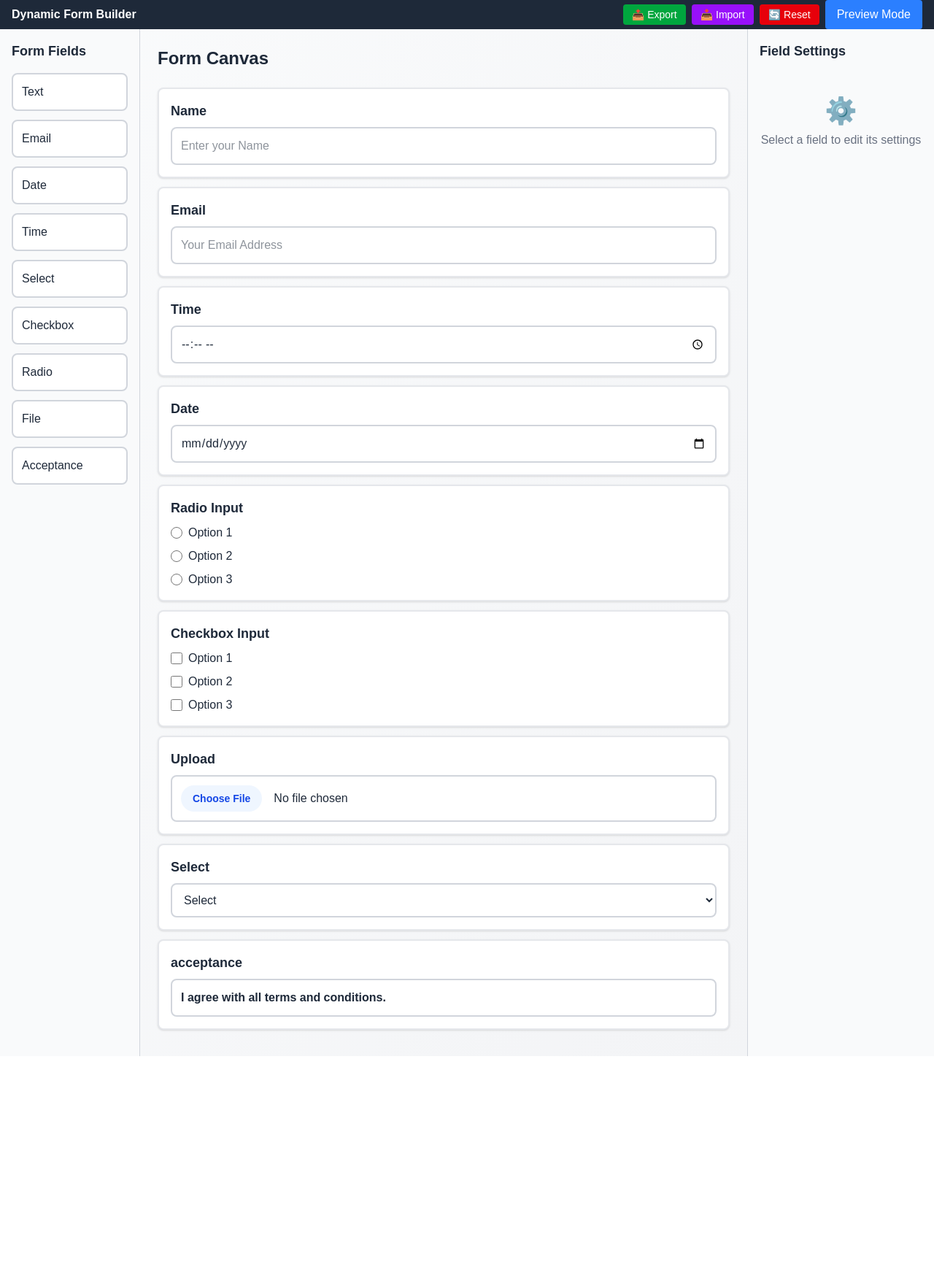
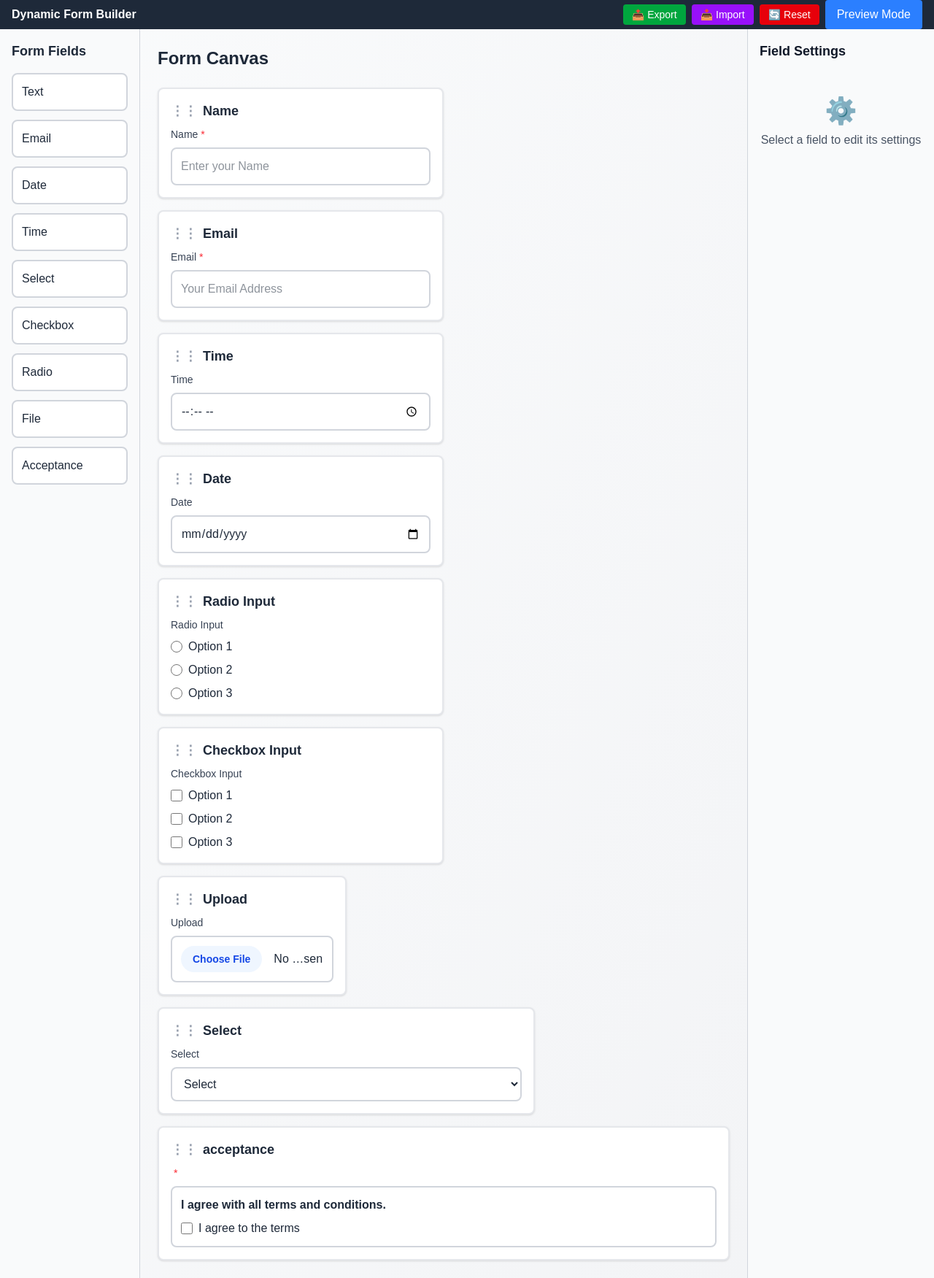
Before and after one commit to AyshaUrmi0/dynamic_form_builder, a Next.js app: page / in a window 1280 px wide. Shown: the whole page at 73% size. Before the commit the page ends 1447 px from the top, so only its background shows below. Built offline with nearby package versions, Linux system fonts and the light colour scheme.

Commit message:
refactor FormPreview and SidebarRight components for improved layout and styling; enhance DraggableFormField and FieldRenderer to support dynamic column widths and required fields

```diff
--- a/component/FormCanvas/DraggableFormField.tsx
+++ b/component/FormCanvas/DraggableFormField.tsx
@@ -31,8 +31,12 @@ export default function DraggableFormField({
   return (
     <div
       ref={setNodeRef}
-      style={style}
-      className={`border-2 border-gray-200 rounded-lg p-4 mb-3 bg-white shadow-sm hover:shadow-md transition-shadow group relative ${isDragging ? "opacity-50 shadow-lg" : ""}`}
+      style={{
+        ...style,
+        width: field.columnWidth || '100%',
+        maxWidth: field.columnWidth || '100%'
+      }}
+      className={`border-2 border-gray-200 rounded-lg p-4 bg-white shadow-sm hover:shadow-md transition-shadow group relative cursor-move ${isDragging ? "opacity-50 shadow-lg" : ""}`}
     >
       <FieldActions
         field={field}
@@ -41,7 +45,8 @@ export default function DraggableFormField({
         onDuplicate={onDuplicate}
       />
 
-      <strong className="text-gray-800 text-lg mb-2 block pr-16">
+      <strong className="text-gray-800 text-lg mb-2 block pr-16" {...attributes} {...listeners}>
+        <span className="inline-block mr-2 text-gray-400">⋮⋮</span>
         {field.label || field.type}
       </strong>
 
--- a/component/FormCanvas/FieldRenderer.tsx
+++ b/component/FormCanvas/FieldRenderer.tsx
@@ -11,6 +11,7 @@ export default function FieldRenderer({ field }: FieldRendererProps) {
           <input
             type={field.type}
             placeholder={field.placeholder || `Enter ${field.type}...`}
+            required={field.required}
             className="border-2 border-gray-300 rounded-lg p-3 w-full bg-white text-gray-800 focus:border-blue-500 focus:ring-2 focus:ring-blue-200 focus:outline-none transition-colors"
           />
         )
@@ -18,6 +19,7 @@ export default function FieldRenderer({ field }: FieldRendererProps) {
         return (
           <input
             type="date"
+            required={field.required}
             className="border-2 border-gray-300 rounded-lg p-3 w-full bg-white text-gray-800 focus:border-blue-500 focus:ring-2 focus:ring-blue-200 focus:outline-none transition-colors"
           />
         )
@@ -25,12 +27,16 @@ export default function FieldRenderer({ field }: FieldRendererProps) {
         return (
           <input
             type="time"
+            required={field.required}
             className="border-2 border-gray-300 rounded-lg p-3 w-full bg-white text-gray-800 focus:border-blue-500 focus:ring-2 focus:ring-blue-200 focus:outline-none transition-colors"
           />
         )
       case "select":
         return (
-          <select className="border-2 border-gray-300 rounded-lg p-3 w-full bg-white text-gray-800 focus:border-blue-500 focus:ring-2 focus:ring-blue-200 focus:outline-none transition-colors">
+          <select
+            required={field.required}
+            className="border-2 border-gray-300 rounded-lg p-3 w-full bg-white text-gray-800 focus:border-blue-500 focus:ring-2 focus:ring-blue-200 focus:outline-none transition-colors"
+          >
             <option>{field.placeholder || "Select an option"}</option>
             {field.options?.map((option, index) => {
               const [label, value] = option.split('=')
@@ -102,20 +108,36 @@ export default function FieldRenderer({ field }: FieldRendererProps) {
         return (
           <input
             type="file"
+            required={field.required}
             className="border-2 border-gray-300 rounded-lg p-3 w-full bg-white text-gray-800 focus:border-blue-500 focus:ring-2 focus:ring-blue-200 focus:outline-none transition-colors file:mr-4 file:py-2 file:px-4 file:rounded-full file:border-0 file:text-sm file:font-semibold file:bg-blue-50 file:text-blue-700 hover:file:bg-blue-100"
           />
         )
       case "acceptance":
         return (
-          <div
-            className="border-2 border-gray-300 rounded-lg p-3 w-full bg-white text-gray-800"
-            dangerouslySetInnerHTML={{ __html: field.content || "" }}
-          />
+          <div className="border-2 border-gray-300 rounded-lg p-3 w-full bg-white text-gray-800">
+            <div dangerouslySetInnerHTML={{ __html: field.content || "" }} />
+            <div className="mt-2 flex items-center space-x-2">
+              <input
+                type="checkbox"
+                required={field.required}
+                className="w-4 h-4 text-blue-600 bg-gray-100 border-gray-300 rounded focus:ring-blue-500 focus:ring-2"
+              />
+              <label className="text-gray-800">I agree to the terms</label>
+            </div>
+          </div>
         )
       default:
         return null
     }
   }
 
-  return <div className="mt-2">{renderField()}</div>
+  return (
+    <div className="space-y-2">
+      <label className="block text-sm font-medium text-gray-700">
+        {field.label}
+        {field.required && <span className="text-red-500 ml-1">*</span>}
+      </label>
+      {renderField()}
+    </div>
+  )
 }
--- a/component/FormCanvas/FormCanvas.tsx
+++ b/component/FormCanvas/FormCanvas.tsx
@@ -2,6 +2,7 @@
 
 import { useEffect } from "react"
 import { useDroppable } from "@dnd-kit/core"
+import { SortableContext, verticalListSortingStrategy } from "@dnd-kit/sortable"
 import DraggableFormField from "./DraggableFormField"
 import EmptyState from "./EmptyState"
 import { FormCanvasProps } from "./types"
@@ -36,7 +37,9 @@ export default function FormCanvas({
         {fields.length === 0 ? (
           <EmptyState />
         ) : (
-          fields.map((field) => (
+          <SortableContext items={fields.map(field => `form-field-${field.id}`)} strategy={verticalListSortingStrategy}>
+            <div className="grid grid-cols-1 gap-4">
+              {fields.map((field) => (
                 <DraggableFormField
                   key={field.id}
                   field={field}
@@ -44,7 +47,9 @@ export default function FormCanvas({
                   onDelete={onDeleteField}
                   onDuplicate={onDuplicateField}
                 />
-          ))
+              ))}
+            </div>
+          </SortableContext>
         )}
       </div>
     </div>
--- a/component/SidebarRight.tsx
+++ b/component/SidebarRight.tsx
@@ -61,8 +61,8 @@ export default function SidebarRight({
   if (!selectedField) {
     return (
       <aside className="w-64 border-l border-gray-300 p-4 bg-gray-50">
-        <h2 className="font-semibold mb-4 text-gray-800 text-lg">Field Settings</h2>
-        <div className="text-center py-8 text-gray-500">
+        <h2 className="font-semibold mb-4 text-gray-900 text-lg">Field Settings</h2>
+        <div className="text-center py-8 text-gray-600">
           <div className="text-4xl mb-2">⚙️</div>
           <p>Select a field to edit its settings</p>
         </div>
@@ -72,32 +72,32 @@ export default function SidebarRight({
 
   return (
     <aside className="w-64 border-l border-gray-300 p-4 bg-gray-50 overflow-y-auto">
-      <h2 className="font-semibold mb-4 text-gray-800 text-lg">Field Settings</h2>
+      <h2 className="font-semibold mb-4 text-gray-900 text-lg">Field Settings</h2>
 
       <div className="bg-white p-4 rounded-lg border border-gray-200 space-y-4">
         <div>
-          <h3 className="font-medium text-gray-700 mb-2">{selectedField.type} Field</h3>
+          <h3 className="font-medium text-gray-800 mb-2">{selectedField.type} Field</h3>
         </div>
 
         {/* Basic Settings */}
         <div>
-          <label className="block text-sm font-medium text-gray-700 mb-1">Label</label>
+          <label className="block text-sm font-medium text-gray-800 mb-1">Label</label>
           <input
             type="text"
             value={formData.label}
             onChange={(e) => setFormData(prev => ({ ...prev, label: e.target.value }))}
-            className="w-full border border-gray-300 rounded px-3 py-2 text-sm focus:border-blue-500 focus:ring-1 focus:ring-blue-500 focus:outline-none"
+            className="w-full border border-gray-300 rounded px-3 py-2 text-sm text-gray-900 focus:border-blue-500 focus:ring-1 focus:ring-blue-500 focus:outline-none"
             placeholder="Field label"
           />
         </div>
 
         <div>
-          <label className="block text-sm font-medium text-gray-700 mb-1">Name</label>
+          <label className="block text-sm font-medium text-gray-800 mb-1">Name</label>
           <input
             type="text"
             value={formData.name}
             onChange={(e) => setFormData(prev => ({ ...prev, name: e.target.value }))}
-            className="w-full border border-gray-300 rounded px-3 py-2 text-sm focus:border-blue-500 focus:ring-1 focus:ring-blue-500 focus:outline-none"
+            className="w-full border border-gray-300 rounded px-3 py-2 text-sm text-gray-900 focus:border-blue-500 focus:ring-1 focus:ring-blue-500 focus:outline-none"
             placeholder="Field name"
           />
         </div>
@@ -105,12 +105,12 @@ export default function SidebarRight({
         {/* Placeholder for text inputs */}
         {(selectedField.type === 'text' || selectedField.type === 'email' || selectedField.type === 'select') && (
           <div>
-            <label className="block text-sm font-medium text-gray-700 mb-1">Placeholder</label>
+            <label className="block text-sm font-medium text-gray-800 mb-1">Placeholder</label>
             <input
               type="text"
               value={formData.placeholder}
               onChange={(e) => setFormData(prev => ({ ...prev, placeholder: e.target.value }))}
-              className="w-full border border-gray-300 rounded px-3 py-2 text-sm focus:border-blue-500 focus:ring-1 focus:ring-blue-500 focus:outline-none"
+              className="w-full border border-gray-300 rounded px-3 py-2 text-sm text-gray-900 focus:border-blue-500 focus:ring-1 focus:ring-blue-500 focus:outline-none"
               placeholder="Placeholder text"
             />
           </div>
@@ -125,17 +125,17 @@ export default function SidebarRight({
               onChange={(e) => setFormData(prev => ({ ...prev, required: e.target.checked }))}
               className="w-4 h-4 text-blue-600 border-gray-300 rounded focus:ring-blue-500"
             />
-            <span className="text-sm font-medium text-gray-700">Required field</span>
+            <span className="text-sm font-medium text-gray-800">Required field</span>
           </label>
         </div>
 
         {/* Column Width */}
         <div>
-          <label className="block text-sm font-medium text-gray-700 mb-1">Column Width</label>
+          <label className="block text-sm font-medium text-gray-800 mb-1">Column Width</label>
           <select
             value={formData.columnWidth}
             onChange={(e) => setFormData(prev => ({ ...prev, columnWidth: e.target.value }))}
-            className="w-full border border-gray-300 rounded px-3 py-2 text-sm focus:border-blue-500 focus:ring-1 focus:ring-blue-500 focus:outline-none"
+            className="w-full border border-gray-300 rounded px-3 py-2 text-sm text-gray-900 focus:border-blue-500 focus:ring-1 focus:ring-blue-500 focus:outline-none"
           >
             <option value="25%">25%</option>
             <option value="33%">33%</option>
@@ -149,7 +149,7 @@ export default function SidebarRight({
         {/* Options for select, checkbox, radio */}
         {(selectedField.type === 'select' || selectedField.type === 'checkbox' || selectedField.type === 'radio') && (
           <div>
-            <label className="block text-sm font-medium text-gray-700 mb-2">Options</label>
+            <label className="block text-sm font-medium text-gray-800 mb-2">Options</label>
             <div className="space-y-2">
               {formData.options.map((option, index) => (
                 <div key={index} className="flex space-x-2">
@@ -157,7 +157,7 @@ export default function SidebarRight({
                     type="text"
                     value={option}
                     onChange={(e) => handleOptionChange(index, e.target.value)}
-                    className="flex-1 border border-gray-300 rounded px-2 py-1 text-sm focus:border-blue-500 focus:ring-1 focus:ring-blue-500 focus:outline-none"
+                    className="flex-1 border border-gray-300 rounded px-2 py-1 text-sm text-gray-900 focus:border-blue-500 focus:ring-1 focus:ring-blue-500 focus:outline-none"
                     placeholder="Label=value"
                   />
                   <button
@@ -175,18 +175,21 @@ export default function SidebarRight({
                 + Add Option
               </button>
             </div>
-            <p className="text-xs text-gray-500 mt-1">Format: "Display Text=value"</p>
+            <div className="mt-2 p-2 bg-blue-50 rounded text-xs text-blue-800">
+              <strong>Format:</strong> "Display Text=value"<br/>
+              <strong>Example:</strong> "Option 1=option1"
+            </div>
           </div>
         )}
 
         {/* Content for acceptance field */}
         {selectedField.type === 'acceptance' && (
           <div>
-            <label className="block text-sm font-medium text-gray-700 mb-1">Content</label>
+            <label className="block text-sm font-medium text-gray-800 mb-1">Content</label>
             <textarea
               value={formData.content}
               onChange={(e) => setFormData(prev => ({ ...prev, content: e.target.value }))}
-              className="w-full border border-gray-300 rounded px-3 py-2 text-sm focus:border-blue-500 focus:ring-1 focus:ring-blue-500 focus:outline-none"
+              className="w-full border border-gray-300 rounded px-3 py-2 text-sm text-gray-900 focus:border-blue-500 focus:ring-1 focus:ring-blue-500 focus:outline-none"
               rows={3}
               placeholder="Acceptance text or HTML"
             />
```
Also changed, not shown: app/components/FormPreview.tsx (+10 -1 lines). Lines whose indentation alone changed are shown as unchanged.
